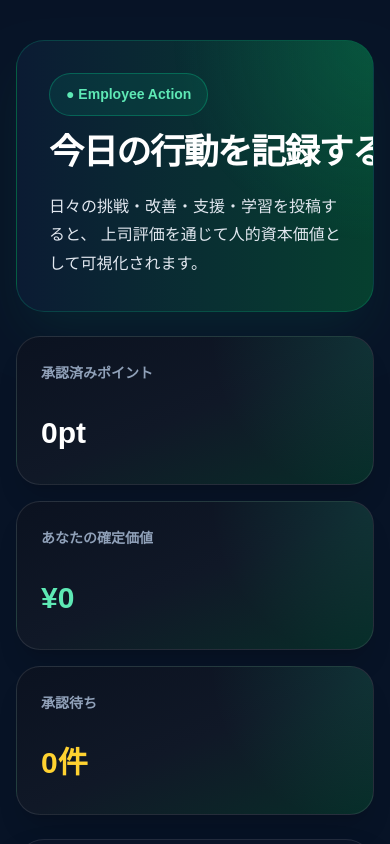
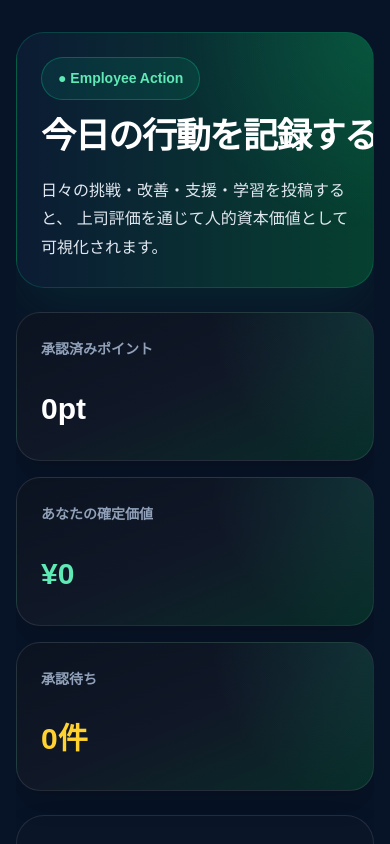
Before and after one commit to nobuhirotakeuchi1974-cell/backend-fastapi-deploy, a Next.js app in the folder frontend/: page /employee in a window 390 px wide. Shown: the top 844 px of the page. Built offline with nearby package versions, Linux system fonts and the light colour scheme; no server answers.

Commit message:
Fix mobile UI and employee value calculation

```diff
--- a/frontend/app/employee/page.tsx
+++ b/frontend/app/employee/page.tsx
@@ -158,9 +158,9 @@ export default function EmployeePage() {
    const totalValue = totalPoints * VALUE_PER_POINT;
 
   return (
-    <main className="min-h-screen bg-[#071326] px-6 py-10 text-white">
-      <div className="mx-auto max-w-6xl">
-        <header className="relative overflow-hidden rounded-[28px] border border-emerald-400/20 bg-gradient-to-r from-[#0b1b33] to-[#06402f] p-8 shadow-2xl shadow-emerald-500/10">
+    <main className="min-h-screen overflow-x-hidden bg-[#071326] px-4 py-8 text-white sm:px-6 sm:py-10">
+  <div className="mx-auto max-w-6xl overflow-x-hidden">
+    <header className="relative overflow-hidden rounded-[28px] border border-emerald-400/20 bg-gradient-to-r from-[#0b1b33] to-[#06402f] p-6 shadow-2xl shadow-emerald-500/10 sm:p-8">
           <div className="absolute inset-0 bg-[radial-gradient(circle_at_top_right,rgba(16,185,129,0.18),transparent_45%)]" />
 
           <div className="relative z-10">
@@ -168,9 +168,9 @@ export default function EmployeePage() {
               ● Employee Action
             </p>
 
-            <h1 className="text-4xl font-black">
-              今日の行動を記録する
-            </h1>
+            <h1 className="break-words text-3xl font-black leading-tight sm:text-4xl">
+  今日の行動を記録する
+</h1>
 
             <p className="mt-5 max-w-full break-words whitespace-normal leading-8 text-slate-200">
   日々の挑戦・改善・支援・学習を投稿すると、
```
